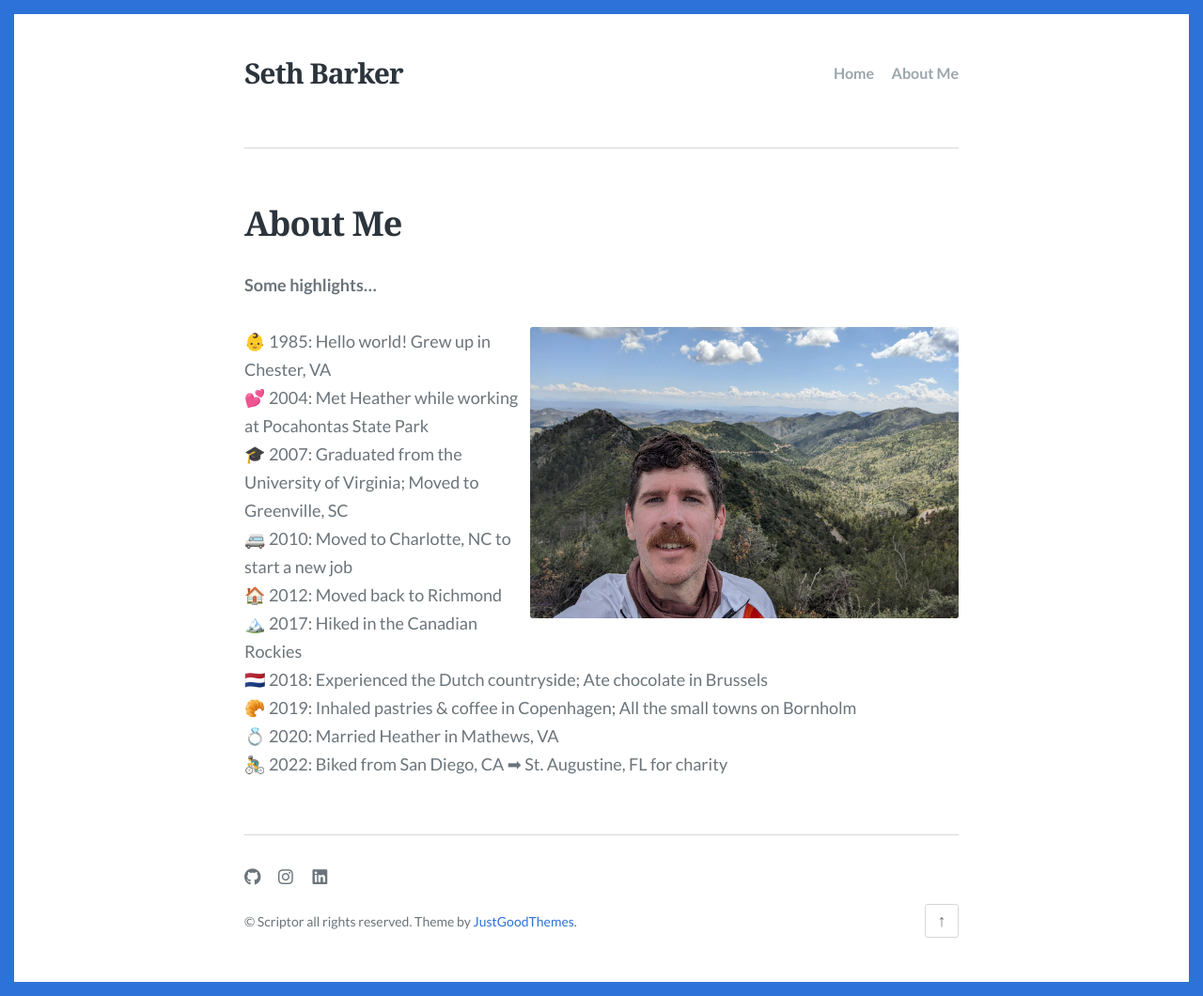
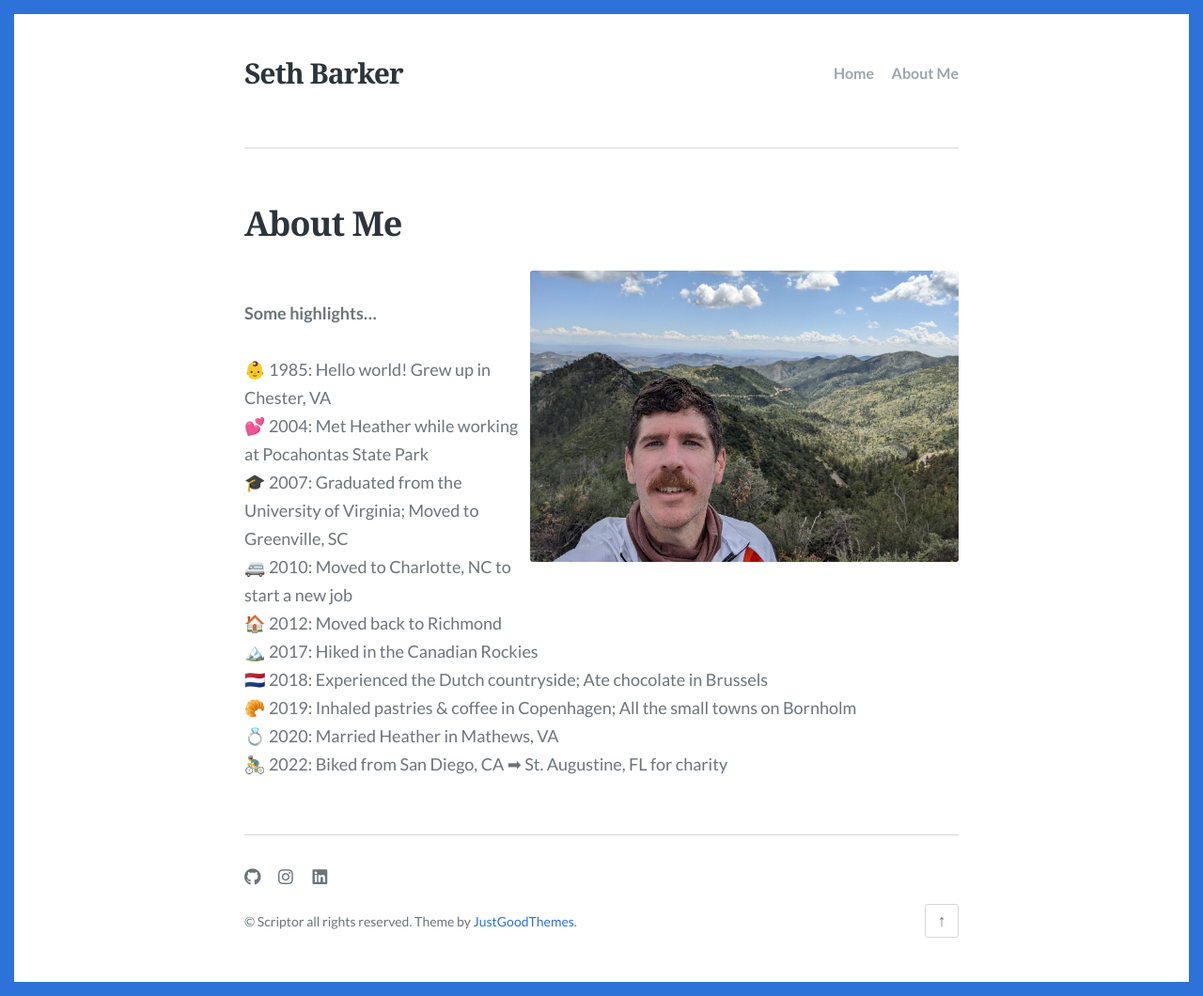
Before and after one commit to sethbarker/sethbarker.github.io, a Jekyll site: the page built from about.md, in a window 1280 px wide. Shown: the whole page at 94% size. Built offline with Jekyll 4.4.1, drawn with Linux system fonts in a browser that asks for light colours; some web fonts are replaced.

Commit message:
Update about.md

```diff
--- a/about.md
+++ b/about.md
@@ -1,12 +1,10 @@
 ---
 layout: page
 title: About Me
-# feature_image: images/about2.jpg
 ---
+<img align="right" width="60%" height="60%" src="images/about2.jpg">
 
 **Some highlights...**
-
-<img align="right" width="60%" height="60%" src="images/about2.jpg">
 
 👶 1985: Hello world! Grew up in Chester, VA \
 💕 2004: Met Heather while working at Pocahontas State Park \
```
